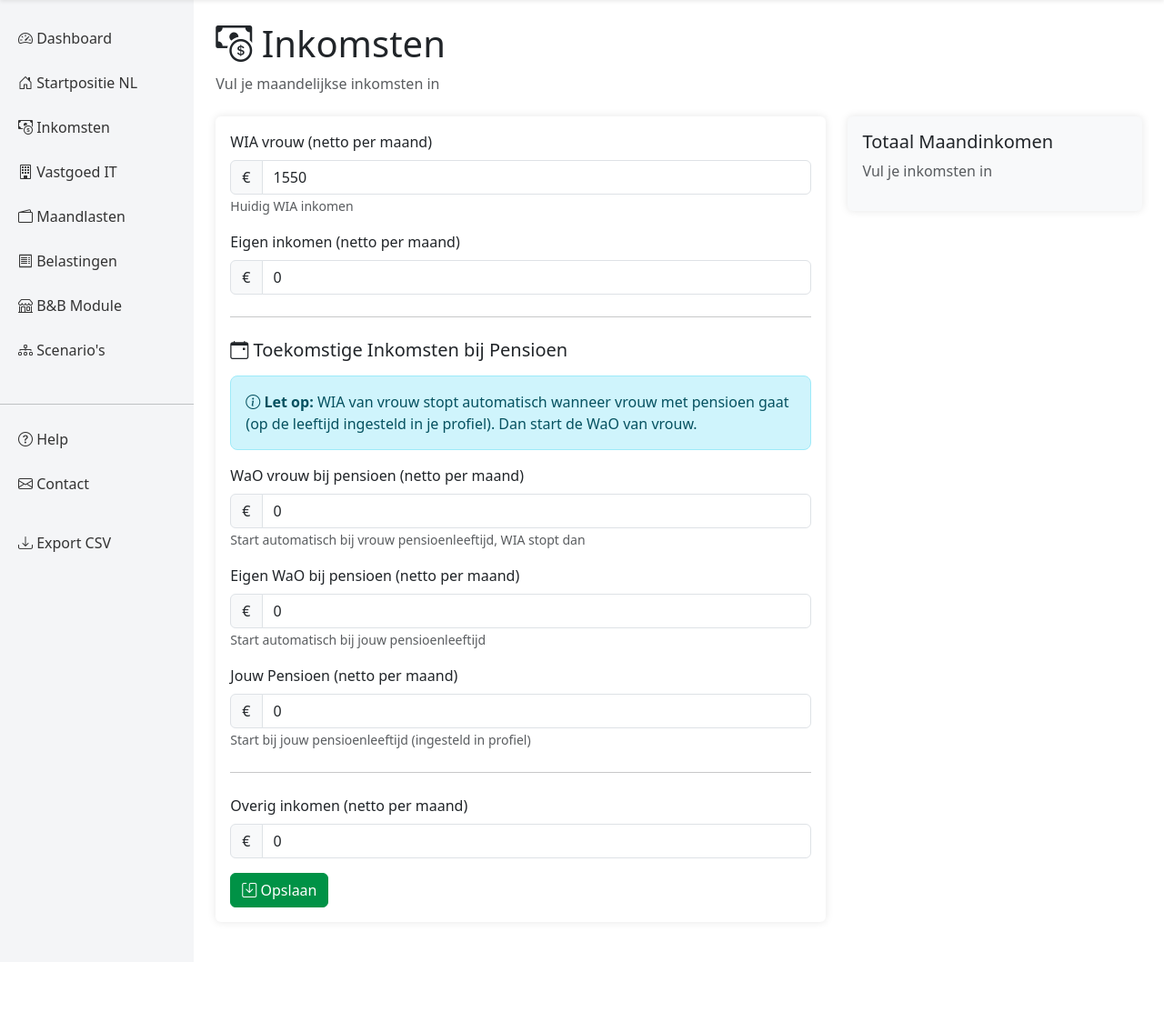
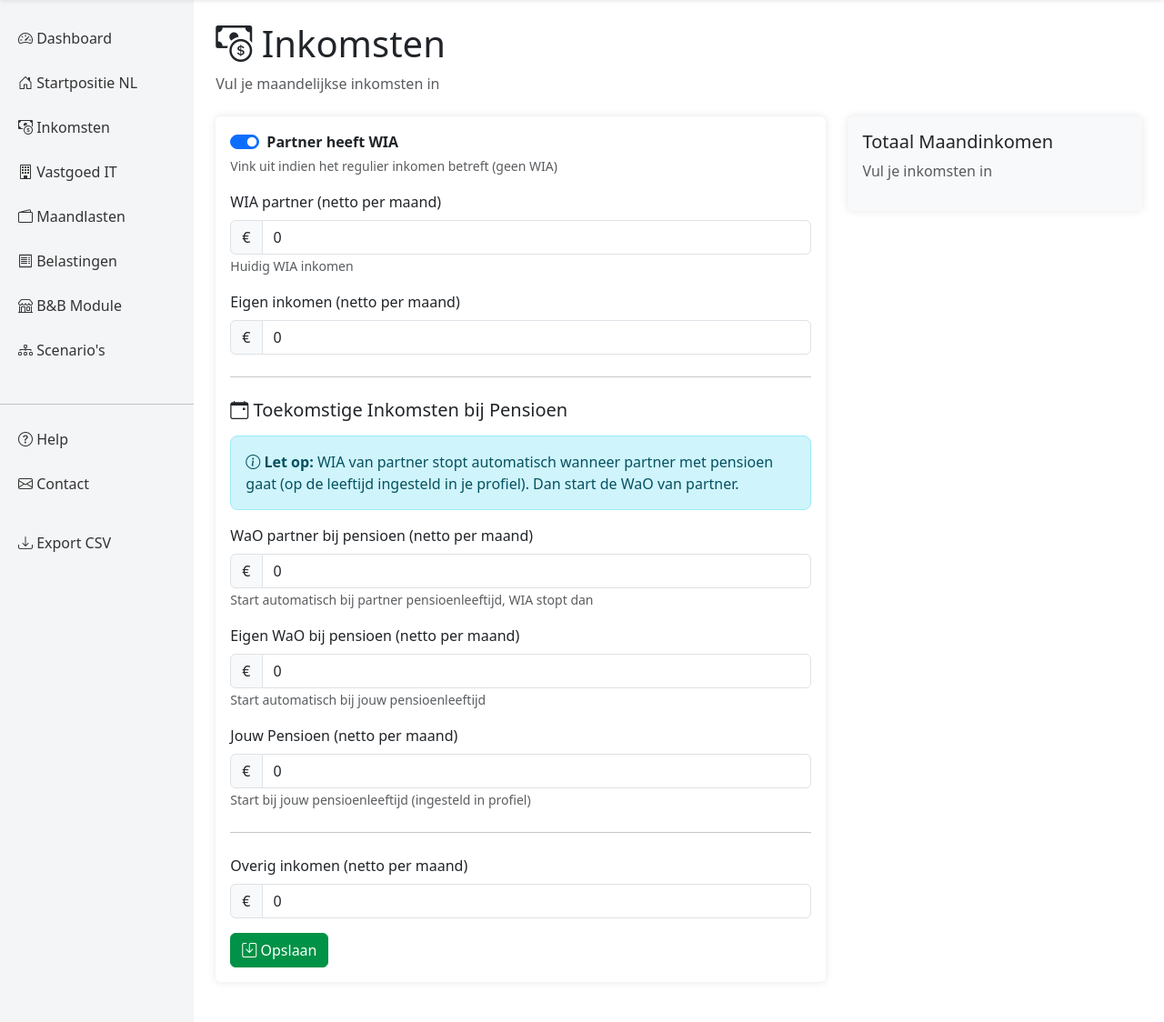
Before and after one commit to ecannemeijer/emigrant, a CodeIgniter 4 app: the page made by app/Views/income/index.php in a window 1280 px wide. Shown: the part 56-1180 px from the top of the page at 91% size. Before the commit the page ends 1054 px from the top, so only its background shows below. Run offline with PHP 8.4 and a stand-in for CodeIgniter, Linux system fonts and the light colour scheme; the template is opened without the code that fills it, so the values that code supplies are empty; some libraries are stand-ins or nearby versions.

Commit message:
feat: add WIA checkbox to partner income with dynamic labeling and calculations
- Add database migration for partner_has_wia flag (boolean)
- Update income form with checkbox to toggle between WIA and regular partner income
- Dynamic label switching via JavaScript (WIA partner vs Inkomen partner)
- Update dashboard calculations to handle both WIA and regular income differently
- WIA: stops at retirement, transitions to WaO
- Regular income: continues throughout projections
- Update projection badges and modal breakdown to show correct income type
- Add partner_income_amount to projection data and display

```diff
--- a/app/Controllers/Income.php
+++ b/app/Controllers/Income.php
@@ -30,6 +30,7 @@ class Income extends BaseController
         $postData = [
             'user_id' => $userId,
             'wia_wife' => $this->request->getPost('wia_wife'),
+            'partner_has_wia' => $this->request->getPost('partner_has_wia') ? 1 : 0,
             'own_income' => $this->request->getPost('own_income'),
             'wao_future' => $this->request->getPost('wao_future'),
             'own_wao' => $this->request->getPost('own_wao') ?: 0,
--- a/app/Models/IncomeModel.php
+++ b/app/Models/IncomeModel.php
@@ -15,6 +15,7 @@ class IncomeModel extends Model
     protected $allowedFields    = [
         'user_id',
         'wia_wife',
+        'partner_has_wia',
         'own_income',
         'wao_future',
         'own_wao',
--- a/app/Views/income/index.php
+++ b/app/Views/income/index.php
@@ -15,17 +15,33 @@
 
                     <?php
                     // Get partner name from profile
-                    $partnerName = $profile['partner_name'] ?? 'vrouw';
+                    $partnerName = $profile['partner_name'] ?? 'partner';
+                    $hasWia = ($income['partner_has_wia'] ?? 1) == 1;
                     ?>
 
                     <div class="mb-3">
-                        <label for="wia_wife" class="form-label">WIA <?= esc($partnerName) ?> (netto per maand)</label>
+                        <div class="form-check form-switch">
+                            <input class="form-check-input" type="checkbox" id="partner_has_wia"
+                                   name="partner_has_wia" value="1" <?= $hasWia ? 'checked' : '' ?>>
+                            <label class="form-check-label" for="partner_has_wia">
+                                <strong><?= esc(ucfirst($partnerName)) ?> heeft WIA</strong>
+                            </label>
+                        </div>
+                        <small class="text-muted">Vink uit indien het regulier inkomen betreft (geen WIA)</small>
+                    </div>
+
+                    <div class="mb-3">
+                        <label for="wia_wife" class="form-label" id="partner_income_label">
+                            <span id="income_type_text"><?= $hasWia ? 'WIA' : 'Inkomen' ?></span> <?= esc($partnerName) ?> (netto per maand)
+                        </label>
                         <div class="input-group">
                             <span class="input-group-text">€</span>
                             <input type="number" step="0.01" class="form-control" id="wia_wife"
-                                   name="wia_wife" value="<?= $income['wia_wife'] ?? 1550 ?>" required>
+                                   name="wia_wife" value="<?= $income['wia_wife'] ?? 0 ?>" required>
                         </div>
-                        <small class="text-muted">Huidig WIA inkomen</small>
+                        <small class="text-muted" id="partner_income_help">
+                            <?= $hasWia ? 'Huidig WIA inkomen' : 'Regulier maandinkomen' ?>
+                        </small>
                     </div>
 
                     <div class="mb-3">
@@ -41,7 +57,7 @@
 
                     <h5 class="mb-3"><i class="bi bi-calendar-event"></i> Toekomstige Inkomsten bij Pensioen</h5>
 
-                    <div class="alert alert-info">
+                    <div class="alert alert-info" id="wia_info_alert" style="display: <?= $hasWia ? 'block' : 'none' ?>">
                         <i class="bi bi-info-circle"></i>
                         <strong>Let op:</strong> WIA van <?= esc($partnerName) ?> stopt automatisch wanneer <?= esc($partnerName) ?>
                         met pensioen gaat (op de leeftijd ingesteld in je profiel). Dan start de WaO van <?= esc($partnerName) ?>.
@@ -54,7 +70,9 @@
                             <input type="number" step="0.01" class="form-control" id="wao_future"
                                    name="wao_future" value="<?= $income['wao_future'] ?? 0 ?>">
                         </div>
-                        <small class="text-muted">Start automatisch bij <?= esc($partnerName) ?> pensioenleeftijd, WIA stopt dan</small>
+                        <small class="text-muted" id="wao_future_help">
+                            <?= $hasWia ? 'Start automatisch bij ' . esc($partnerName) . ' pensioenleeftijd, WIA stopt dan' : 'Start automatisch bij ' . esc($partnerName) . ' pensioenleeftijd' ?>
+                        </small>
                     </div>
 
                     <div class="mb-3">
@@ -120,4 +138,31 @@
     </div>
 </div>
 
+<script>
+document.addEventListener('DOMContentLoaded', function() {
+    const checkbox = document.getElementById('partner_has_wia');
+    const incomeTypeText = document.getElementById('income_type_text');
+    const partnerIncomeHelp = document.getElementById('partner_income_help');
+    const waoFutureHelp = document.getElementById('wao_future_help');
+    const wiaInfoAlert = document.getElementById('wia_info_alert');
+    const partnerName = '<?= esc($partnerName) ?>';
+
+    checkbox.addEventListener('change', function() {
+        if (this.checked) {
+            // WIA enabled
+            incomeTypeText.textContent = 'WIA';
+            partnerIncomeHelp.textContent = 'Huidig WIA inkomen';
+            waoFutureHelp.textContent = 'Start automatisch bij ' + partnerName + ' pensioenleeftijd, WIA stopt dan';
+            wiaInfoAlert.style.display = 'block';
+        } else {
+            // Regular income
+            incomeTypeText.textContent = 'Inkomen';
+            partnerIncomeHelp.textContent = 'Regulier maandinkomen';
+            waoFutureHelp.textContent = 'Start automatisch bij ' + partnerName + ' pensioenleeftijd';
+            wiaInfoAlert.style.display = 'none';
+        }
+    });
+});
+</script>
+
 <?= $this->endSection() ?>
```
Also changed, not shown: app/Controllers/Dashboard.php (+18 -2 lines), app/Database/Migrations/2026-02-19-060737_AddPartnerWiaFlagToIncomes.php (added, +27 -0 lines), app/Views/dashboard/index.php (+25 -2 lines).
